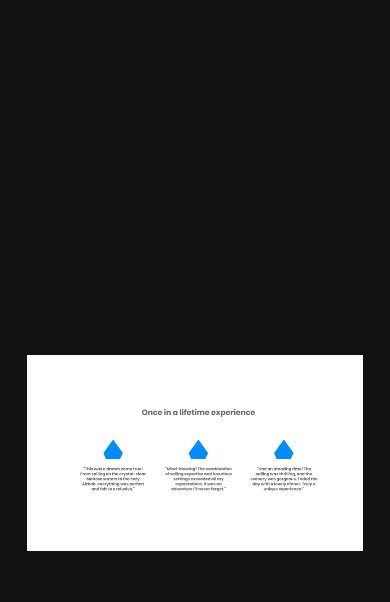
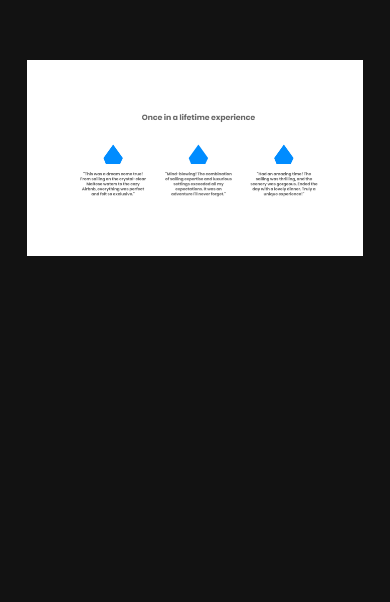
Before and after one commit to ivantrejoc/zoerowebsite, a React (Vite) app: page /seafena in a window 390 px wide. Shown: the part 5942-6544 px from the top of the page. Built offline with nearby package versions, Linux system fonts and the light colour scheme.

Commit message:
seafena/once-life-banner-responsive

```diff
--- a/src/pages/Seafena.jsx
+++ b/src/pages/Seafena.jsx
@@ -638,10 +638,25 @@ const Seafena = () => {
           flexDirection: "column",
           position: "relative",
           width: "100%",
-          overflowX: "0px",
-          height: "135vh",
-          maxHeight: "135vh",
-          marginBottom: 12
+          overflowX: "hidden",
+          height: "100vh",
+          maxHeight: "100vh",
+          marginBottom: 12,
+          [theme.breakpoints.down("md")]: {
+            height: "87vh"
+          },
+          [theme.breakpoints.down("sm")]: {
+            height: "65vh",
+            marginBottom: 6
+          },
+          [theme.breakpoints.down("xs")]: {
+            height: "42vh",
+            marginBottom: 6
+          },
+          [theme.breakpoints.down("xxs")]: {
+            height: "36vh",
+            marginBottom: 6
+          }
         }}
       >
         <Box
```
